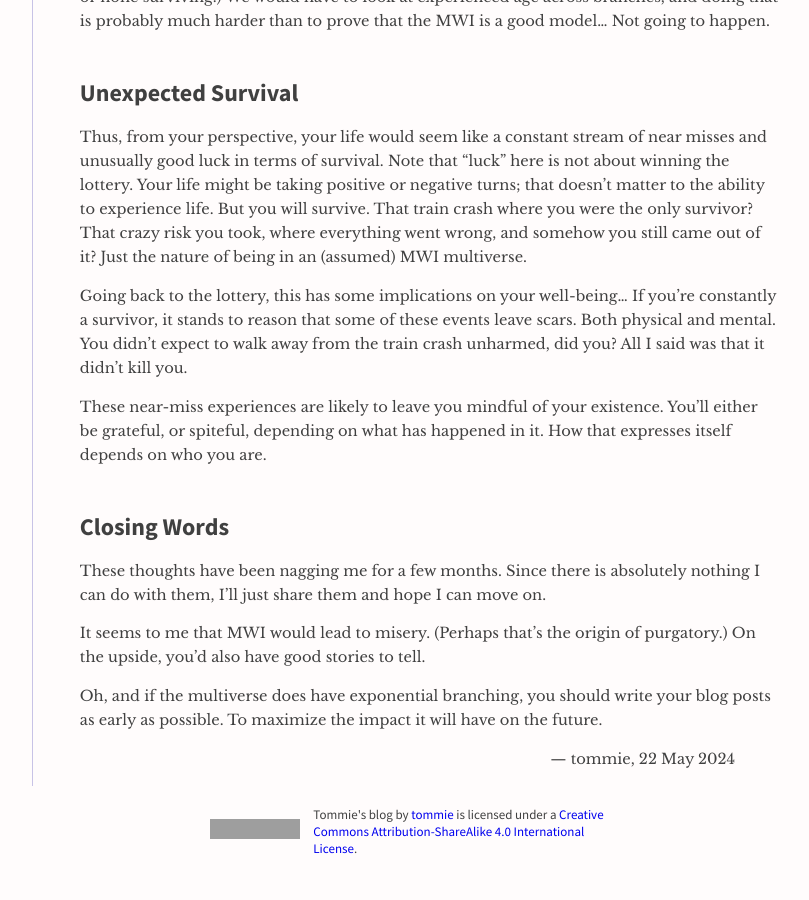
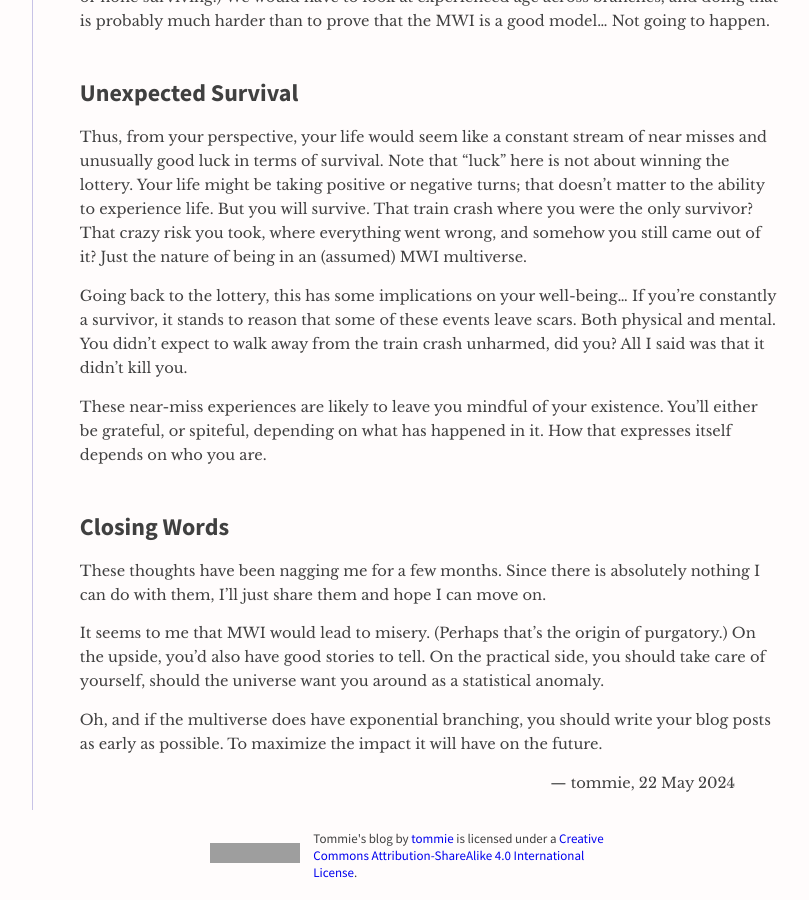
Before and after one commit to tommie/tommie.github.io, a Jekyll site: the page built from _posts/2024-05-22-many-worlds.md, in a window 1280 px wide and 900 px high, scrolled down 2256 px. Shown: the whole window, without its empty margins (211-1020 px from the left). Built offline with Jekyll 4.4.1, drawn with Linux system fonts in a browser that asks for light colours; before the commit the page ends 3132 px from its top, so only the background shows below that; grey boxes are pictures that could not be loaded.

Commit message:
Adds a closing note in 2024-05-22-many-worlds.

```diff
--- a/_posts/2024-05-22-many-worlds.md
+++ b/_posts/2024-05-22-many-worlds.md
@@ -113,6 +113,7 @@ Since there is absolutely nothing I can do with them, I'll just share them and h
 It seems to me that MWI would lead to misery.
 (Perhaps that's the origin of purgatory.)
 On the upside, you'd also have good stories to tell.
+On the practical side, you should take care of yourself, should the universe want you around as a statistical anomaly.
 
 Oh, and if the multiverse does have exponential branching, you should write your blog posts as early as possible.
 To maximize the impact it will have on the future.
```
